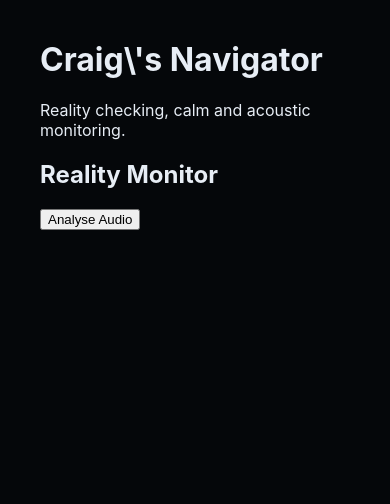
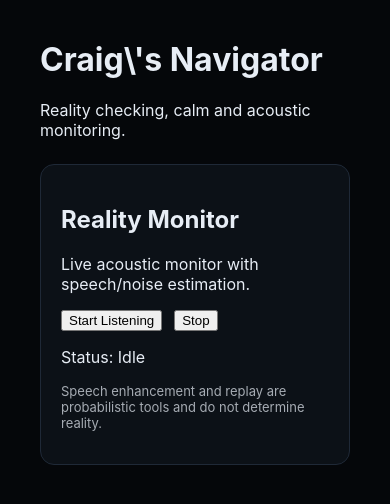
Before and after one commit to ocrowleymatt-stack/craigs-navigator, a React (Vite) app: page / in a window 390 px wide. Shown: the top 504 px of the page. Built offline with nearby package versions, Linux system fonts and the light colour scheme.

Commit message:
Upgrade Reality Monitor to live microphone monitoring

```diff
--- a/src/components/RealityMonitor.jsx
+++ b/src/components/RealityMonitor.jsx
@@ -1,9 +1,22 @@
-import React, {useState} from 'react';
-import {analyseFrame} from '../modules/audio/audioEngine';
+import React from 'react';
+import {useAudioMonitor} from '../hooks/useAudioMonitor';
 export default function RealityMonitor(){
-const [result,setResult]=useState(null);
-const runCheck=()=>{
-const fake=Array.from({length:64},()=>Math.floor(Math.random()*255));
-setResult(analyseFrame(fake));
-};
-return <section><h2>Reality Monitor</h2><button onClick={runCheck}>Analyse Audio</button>{result&&<div><p>{result.label}</p><p>Speech probability: {result.speechProbability}%</p><p>Confidence: {result.confidence}</p></div>}</section>}
+const {isListening,permissionError,frame,start,stop}=useAudioMonitor();
+return <section style={{marginTop:24,padding:20,border:'1px solid #1f2937',borderRadius:14,background:'#0c1117'}}>
+<h2>Reality Monitor</h2>
+<p>Live acoustic monitor with speech/noise estimation.</p>
+<div style={{display:'flex',gap:12,marginBottom:12}}>
+<button onClick={start}>Start Listening</button>
+<button onClick={stop}>Stop</button>
+</div>
+{permissionError && <p>{permissionError}</p>}
+<p>Status: {isListening ? 'Listening' : 'Idle'}</p>
+{frame && <div>
+<p>{frame.label}</p>
+<p>Ambient: {frame.ambientLevel}</p>
+<p>Peak: {frame.peakLevel}</p>
+<p>Speech probability: {frame.speechProbability}%</p>
+<p>Confidence: {frame.confidence}</p>
+</div>}
+<p style={{opacity:.7,fontSize:13}}>Speech enhancement and replay are probabilistic tools and do not determine reality.</p>
+</section>}
```
